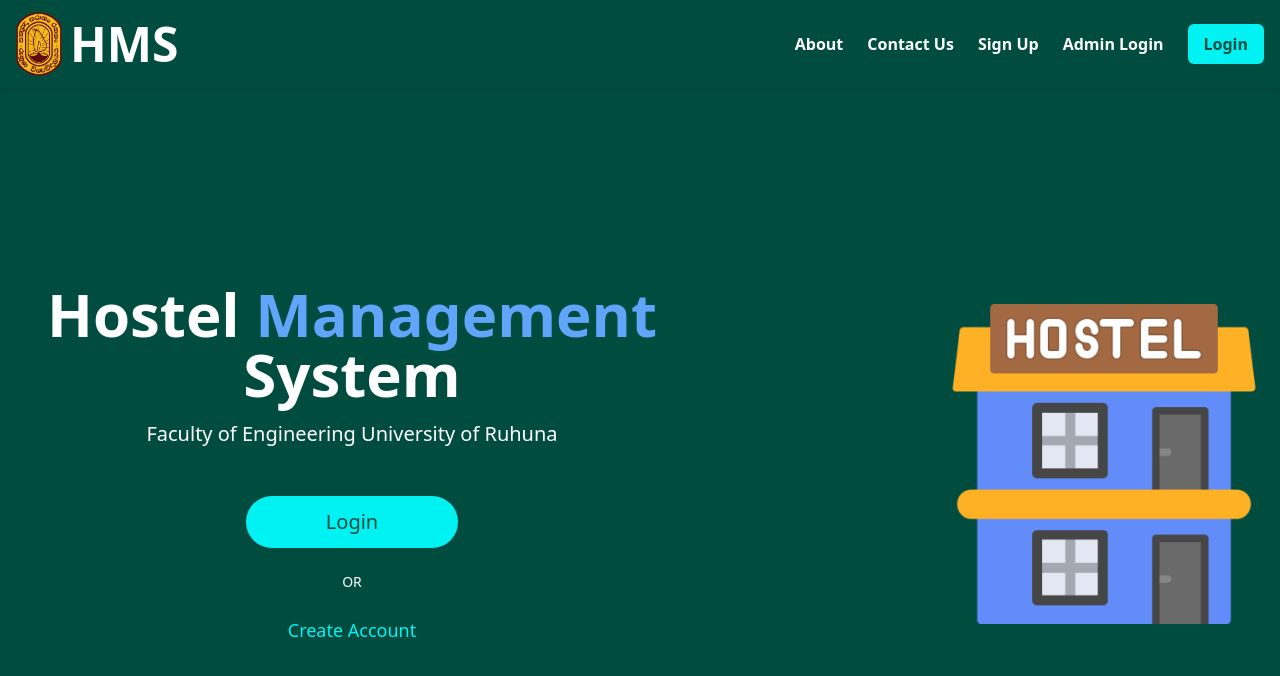
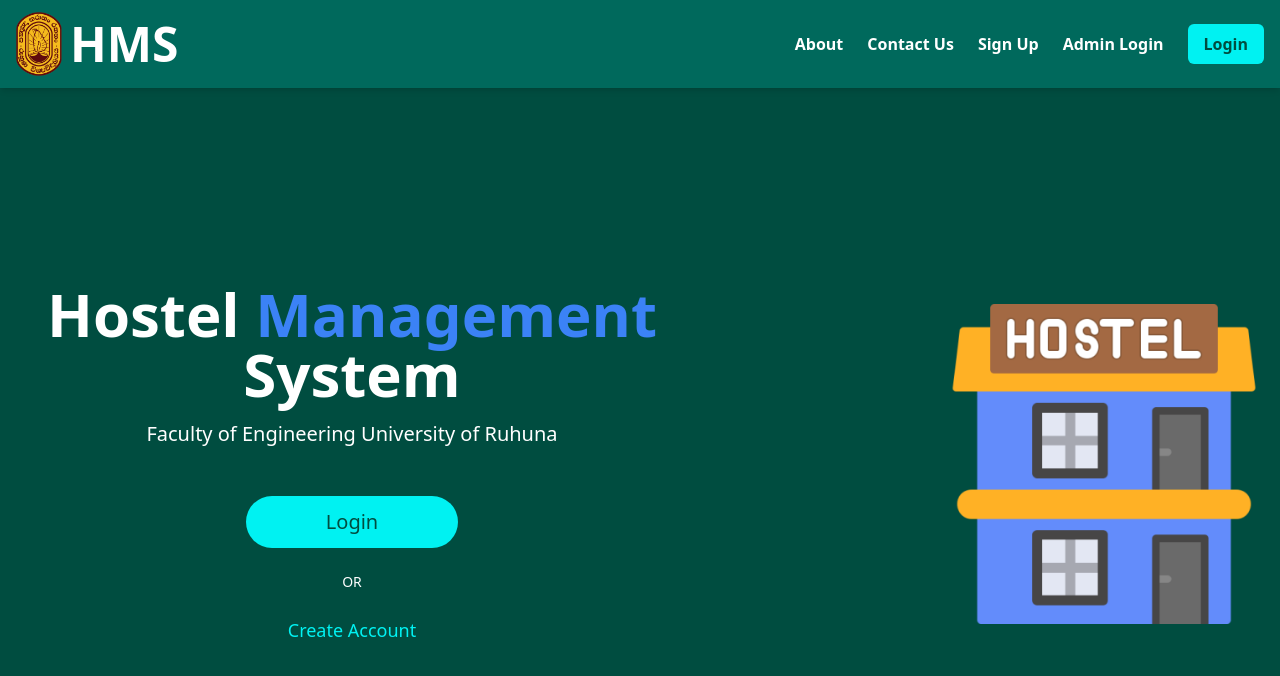
Before and after one commit to Maalinda/ruhuna-hms-FS-main, a React (Create React App) app in the folder frontend/: page / in a window 1280 px wide. Shown: the top 676 px of the page. Built offline with nearby package versions, Linux system fonts and the light colour scheme.

Commit message:
modified:   frontend/src/components/Navbar.tsx 	modified:   frontend/src/pages/Home.tsx

```diff
--- a/frontend/src/components/Navbar.tsx
+++ b/frontend/src/components/Navbar.tsx
@@ -32,7 +32,7 @@ function Navbar() {
   return (
     <nav
       ref={navRef}
-      className="bg-primary shadow-md fixed top-0 left-0 right-0 z-50"
+      className="bg-[#00695C] shadow-md fixed top-0 left-0 right-0 z-50"
     >
       <div className="container mx-auto px-4 py-3">
         <div className="flex items-center justify-between">
--- a/frontend/src/pages/Home.tsx
+++ b/frontend/src/pages/Home.tsx
@@ -19,7 +19,7 @@ export default function Home() {
             transition={{ delay: 0.2, duration: 0.8 }}
           >
             <span className="text-white">Hostel </span>
-            <span className="text-blue-400">Management </span>
+            <span className="text-blue-500">Management </span>
             <span className="text-white">System</span>
           </motion.h1>
 
```
